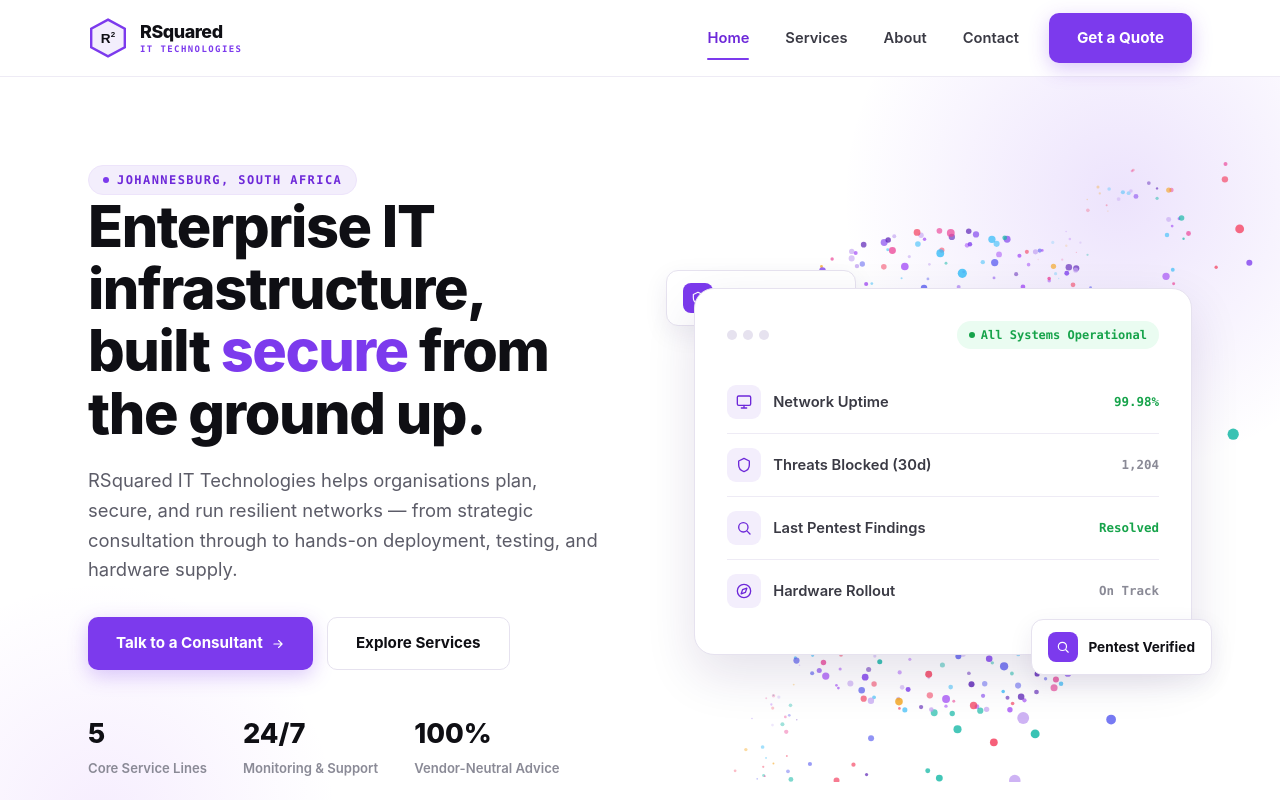
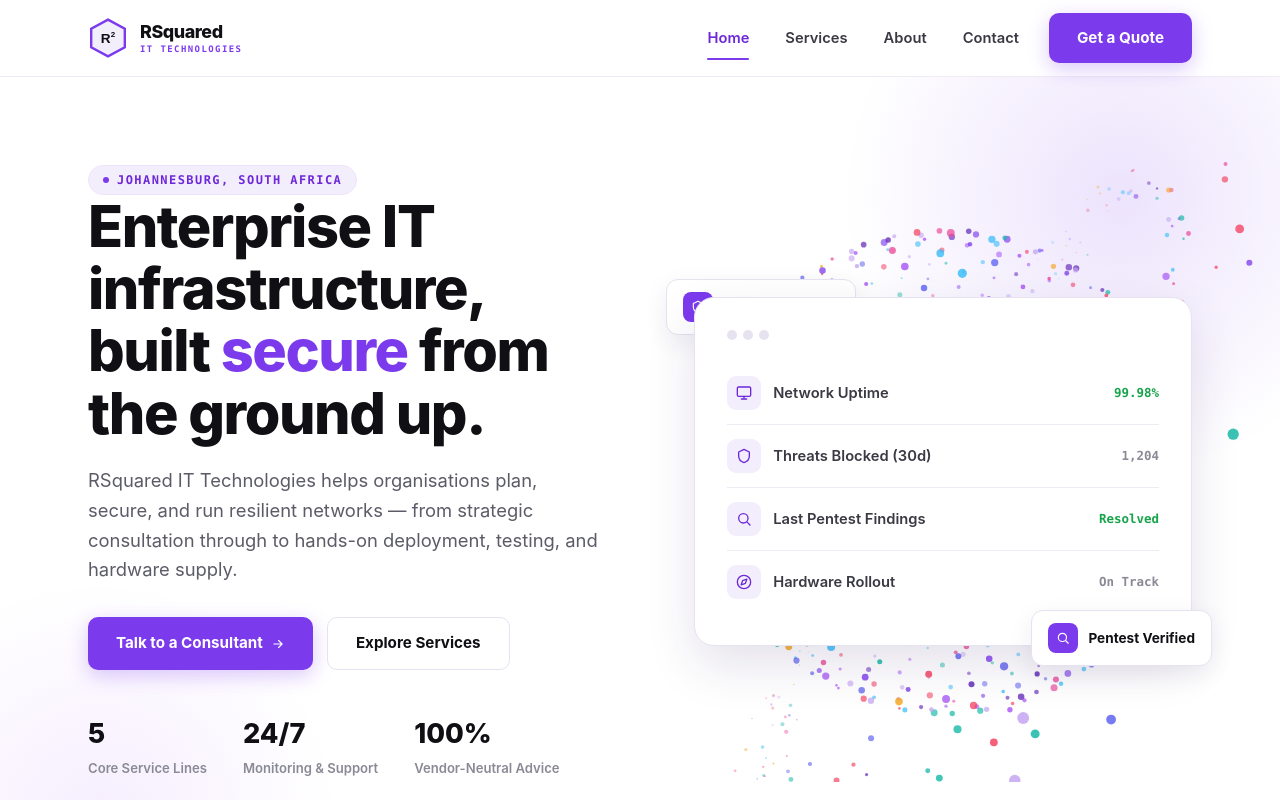
Before and after one commit to Khutso200/RSquared, a React (Vite) app in the folder website/: page / in a window 1280 px wide. Shown: the top 800 px of the page. Built offline with nearby package versions, Linux system fonts and the light colour scheme.

Commit message:
Remove All Systems Operational badge from hero status card

```diff
--- a/website/src/pages/Home.jsx
+++ b/website/src/pages/Home.jsx
@@ -104,16 +104,10 @@ export default function Home() {
             </div>
 
             <div className="relative z-10 rounded-[20px] border border-line bg-white p-8 shadow-[0_20px_50px_rgba(40,20,90,0.12)]">
-              <div className="mb-5.5 flex items-center justify-between">
-                <div className="flex gap-1.5">
-                  <span className="h-2.5 w-2.5 rounded-full bg-line" />
-                  <span className="h-2.5 w-2.5 rounded-full bg-line" />
-                  <span className="h-2.5 w-2.5 rounded-full bg-line" />
-                </div>
-                <div className="flex items-center gap-1.5 rounded-full bg-[#eafcf1] px-3 py-1.5 font-mono text-xs font-bold text-[#16a34a]">
-                  <span className="h-1.5 w-1.5 rounded-full bg-[#16a34a]" />
-                  All Systems Operational
-                </div>
+              <div className="mb-5.5 flex gap-1.5">
+                <span className="h-2.5 w-2.5 rounded-full bg-line" />
+                <span className="h-2.5 w-2.5 rounded-full bg-line" />
+                <span className="h-2.5 w-2.5 rounded-full bg-line" />
               </div>
               {statusRows.map((row, i) => (
                 <div
```
